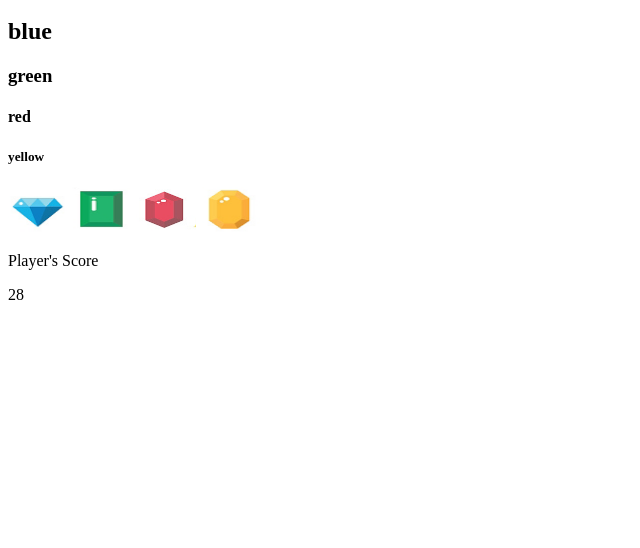
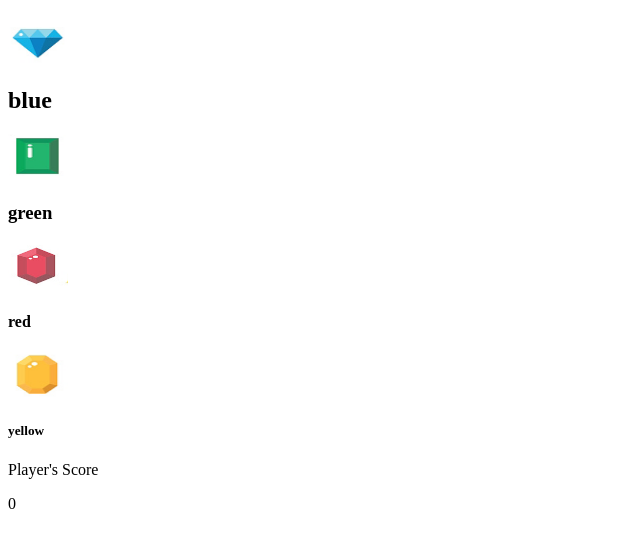
Before and after one commit to Dessalinesagginie/unit-4-game, a plain HTML site: page index.html in a window 1280 px wide. Shown: the part 120-668 px from the top of the page, without its empty margins (0-640 px from the left). Drawn offline with nearby package versions, Linux system fonts and the light colour scheme.

Commit message:
1. Fuckin round with Player Score (FrPS)

```diff
--- a/assets/javascript/game.js
+++ b/assets/javascript/game.js
@@ -5,13 +5,18 @@ var greenPoints = Math.floor(Math.random() * 12);
 var yellowPoints = Math.floor(Math.random() * 12);
 var wins
 var losses
-var playerScore = bluePoints + redPoints + greenPoints + yellowPoints;
+var playerScore = 0
 
 $("#crystal-collector").text(target);
 
+// * When the player clicks on blue crystal,
 $(".blue").on("click", function() {
-    $("#random-blue").text(Math.floor(Math.random() * 12));
+    // $("#random-blue").text(Math.floor(Math.random() * 12));
+    // it will add a specific amount of blue points to the player's total score.
+    playerScore = playerScore + bluePoints;
+    $("#player-score").text(bluePoints);
 });
+
 
 $(".green").on("click", function() {
     $("#random-two").text(Math.floor(Math.random() * 12));
@@ -25,12 +30,4 @@ $(".yellow").on("click", function() {
     $("#random-four").text(Math.floor(Math.random() * 12));
 });
 
-$("#player-score").text(playerScore);
-
-// When the player clicks on a crystal,
-// it will add a specific amount of points to the player's total score.
-
-// display player's total score
-
-//      * Your game will hide this amount until the player clicks a crystal.
-//      * When they do click one, update the player's score counter.
+$("#player-score").text(playerScore)
--- a/index.html
+++ b/index.html
@@ -11,15 +11,17 @@
     <h1>Crystal Collector</h1>
     <h1 id="crystal-collector"></h1>
 
+    <img class="blue" src="assets/images/blue.png" width="60" height="45">
     <h2 id="random-blue">blue</h2>
-    <h3 id="random-two">green</h3>
+
+    <img class="green" src="assets/images/green.png"width="60" height="45"><h3 id="random-two">green</h3>
+
+    <img class="red" src="assets/images/red.png"width="60" height="45">
     <h4 id="random-three">red</h4>
+
+    <img class="yellow" src="assets/images/yellow.png"width="60" height="45">
     <h5 id="random-four">yellow</h5>
 
-    <img class="blue" src="assets/images/blue.png" width="60" height="45">
-    <img class="green" src="assets/images/green.png"width="60" height="45">
-    <img class="red" src="assets/images/red.png"width="60" height="45">
-    <img class="yellow" src="assets/images/yellow.png"width="60" height="45">
     <p>Player's Score</p>
     <p id="player-score"></p>
 
```
